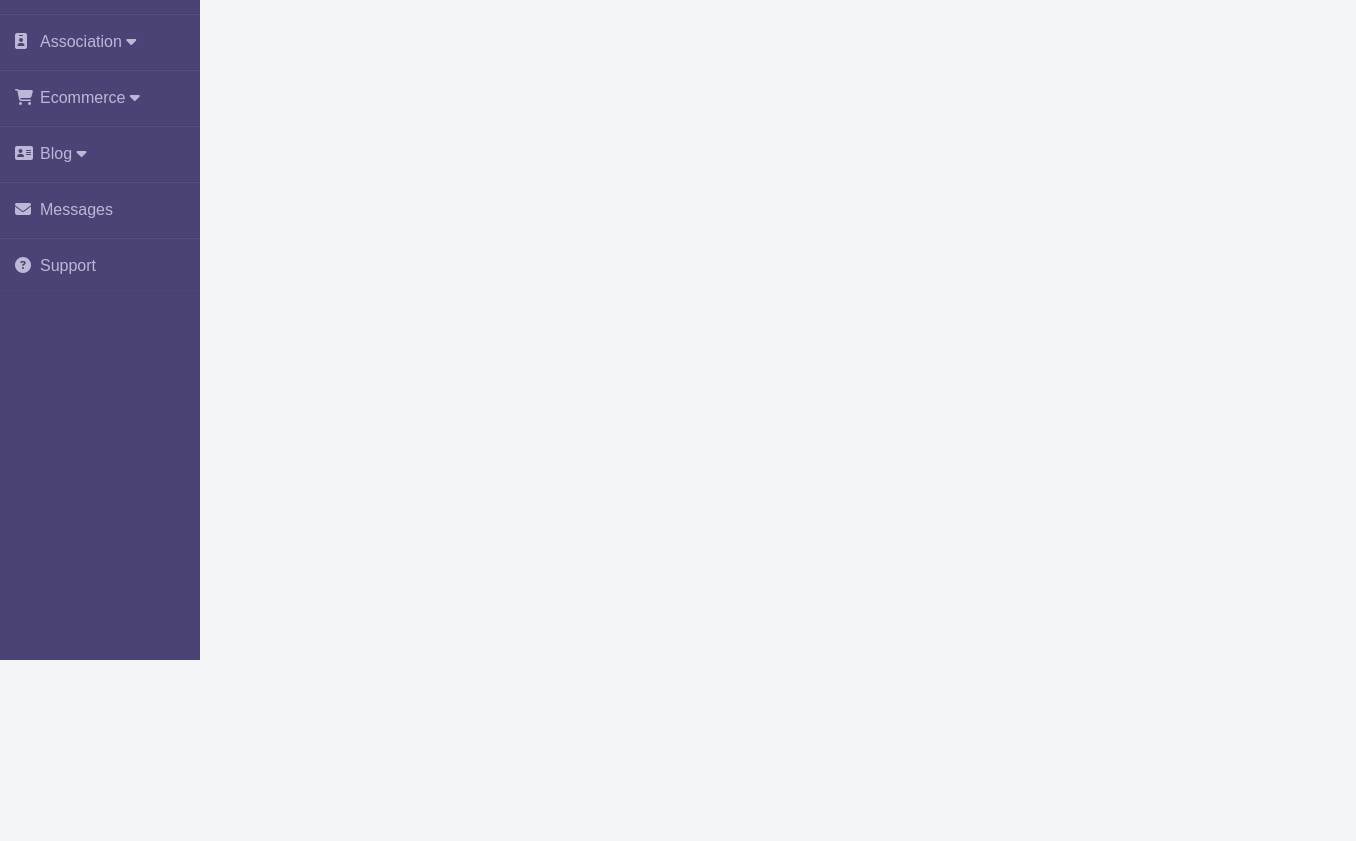
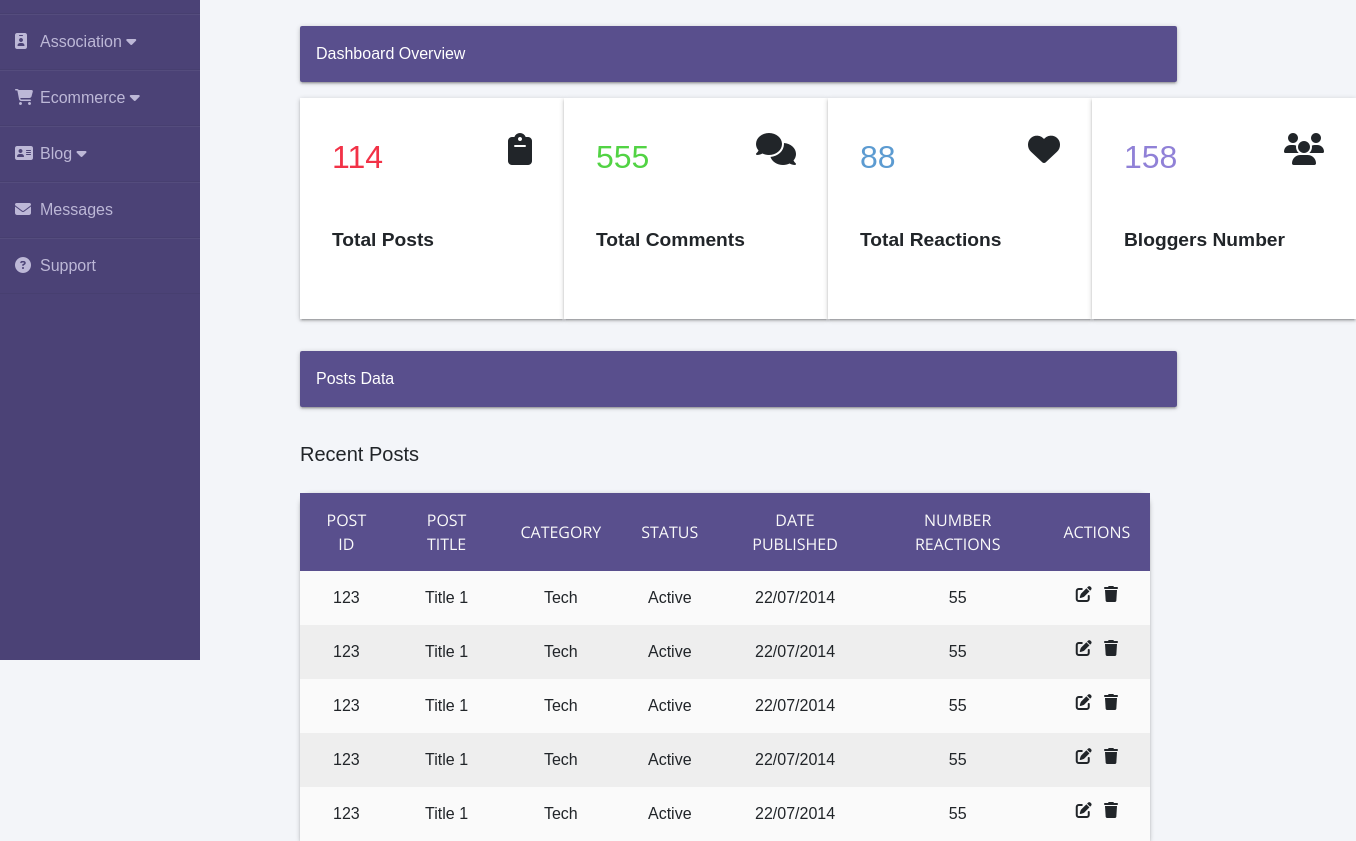
Before and after one commit to mouadkerdoud/fva_admin_console, a React (Create React App) app: page /dashblog in a window 1280 px wide. Shown: the part 140-981 px from the top of the page, 1356 px wide, since content can reach past the window. Before the commit the page ends 800 px from the top, so only its background shows below. Built offline with nearby package versions, Linux system fonts and the light colour scheme; the HTML template or start-up script is replaced by a standard one.

Commit message:
Started the first version of the blog dashboard

```diff
--- a/package.json
+++ b/package.json
@@ -16,6 +16,7 @@
     "react-pro-sidebar": "^0.4.4",
     "react-router-dom": "^5.2.0",
     "react-scripts": "3.4.3",
+    "react-tag-autocomplete": "^6.1.0",
     "react-tag-input": "^6.4.3"
   },
   "scripts": {
--- a/src/App.js
+++ b/src/App.js
@@ -7,6 +7,7 @@ import AddProduct from "./components/ecommerce/products/AddProduct"
 import CategoriesProducts from "./components/ecommerce/categories_products/CategoriesProducts"
 import AddCategoryProduct from "./components/ecommerce/categories_products/AddCategoryProduct"
 
+import DashBlog from "./components/blog/dashboard-blog/DashBlog"
 import Post from "./components/blog/Posts/Post"
 import AddPost from "./components/blog/Posts/AddPost"
 import CategoryPost from "./components/blog/categories_posts/CategoryPost"
@@ -15,6 +16,7 @@ import AddCategoryPost from "./components/blog/categories_posts/AddCategoryPost"
 import Association from "./components/association_profile/Association"
 import User from "./components/association_profile/User"
 import AddUser from "./components/association_profile/AddUser"
+
 
 
 
@@ -45,6 +47,7 @@ function App() {
         <Route path="/AddCategoryPost" component={AddCategoryPost} />
         <Route path="/User" component={User} />
         <Route path="/AddUser" component={AddUser} />
+        <Route path="/dashblog" component={DashBlog} />
 
 
 
--- /dev/null
+++ b/src/components/blog/dashboard-blog/DashBlog.js
@@ -0,0 +1,150 @@
+import React from 'react'
+
+
+const DashboardBlog = () => {
+    return (
+        <div className='container'>
+
+          <h1>Dashboard Blog</h1>
+
+          <div className="bar">Dashboard Overview</div>
+
+          <div className="overview">
+
+              <div className="stat-overview">
+
+                  <div className="top-elements">
+                    <span className="number income">114 </span>
+                    <i className="fas fa-clipboard overview-icon"></i>
+                  </div>
+
+                  <p>Total Posts</p>
+              </div>
+
+              <div className="stat-overview">
+                    <div className="top-elements">
+                        <span className="number feedback">555</span>
+                        <i className="fas fa-comments overview-icon"></i>
+                    </div>
+                      <p>Total Comments</p>
+              </div>
+
+              <div className="stat-overview">
+                      <div className="top-elements">
+                        <span className="number nbr-order">88</span>
+                        <i className="fas fa-heart overview-icon"></i>
+                      </div>
+                      <p>Total Reactions</p>
+              </div>
+
+              <div className="stat-overview">
+                    <div className="top-elements">
+                        <span className="number nbr-users">158</span>
+                        <i className="fas fa-users overview-icon"></i>
+                    </div>
+                      <p>Bloggers Number</p>
+              </div>
+
+
+          </div>
+
+          <div className="bar">Posts Data</div>
+
+
+
+          <p className="table-title">Recent Posts</p>
+
+          <table className="table-prod">
+
+        <thead>
+            <tr>
+                <th>Post Id</th>
+                <th>Post Title</th>
+                <th>Category</th>
+                <th>Status</th>
+                <th>Date Published</th>
+                <th>Number Reactions</th>
+                <th>Actions</th>
+            </tr>
+        </thead>
+
+        <tbody >
+
+
+
+            <tr>
+                <td>123</td>
+                <td>Title 1</td>
+                <td>Tech</td>
+                <td>Active</td>
+                <td>22/07/2014</td>
+                <td>55</td>
+                <td className="actions-table">
+                    <i className="fas fa-edit"></i>
+                    <i className="fas fa-trash"></i>
+                </td>
+            </tr>
+
+            <tr>
+                <td>123</td>
+                <td>Title 1</td>
+                <td>Tech</td>
+                <td>Active</td>
+                <td>22/07/2014</td>
+                <td>55</td>
+                <td className="actions-table">
+                    <i className="fas fa-edit"></i>
+                    <i className="fas fa-trash"></i>
+                </td>
+            </tr>
+
+            <tr>
+                <td>123</td>
+                <td>Title 1</td>
+                <td>Tech</td>
+                <td>Active</td>
+                <td>22/07/2014</td>
+                <td>55</td>
+                <td className="actions-table">
+                    <i className="fas fa-edit"></i>
+                    <i className="fas fa-trash"></i>
+                </td>
+            </tr>
+
+            <tr>
+                <td>123</td>
+                <td>Title 1</td>
+                <td>Tech</td>
+                <td>Active</td>
+                <td>22/07/2014</td>
+                <td>55</td>
+                <td className="actions-table">
+                    <i className="fas fa-edit"></i>
+                    <i className="fas fa-trash"></i>
+                </td>
+            </tr>
+
+            <tr>
+                <td>123</td>
+                <td>Title 1</td>
+                <td>Tech</td>
+                <td>Active</td>
+                <td>22/07/2014</td>
+                <td>55</td>
+                <td className="actions-table">
+                    <i className="fas fa-edit"></i>
+                    <i className="fas fa-trash"></i>
+                </td>
+            </tr>
+
+        </tbody>
+
+
+          </table>
+
+
+      </div>
+    )
+}
+
+export default DashboardBlog
--- a/src/components/ecommerce/dashboard/Dashboard.js
+++ b/src/components/ecommerce/dashboard/Dashboard.js
@@ -6,7 +6,7 @@ const Dashboard = () => {
     return (
         <div className='container'>
 
-          <h1>Dashboard</h1>
+          <h1>Dashboard Ecommerce</h1>
 
           <div className="bar">Ecommerce Overview</div>
 
--- a/src/components/layout/Sidebar.js
+++ b/src/components/layout/Sidebar.js
@@ -33,7 +33,7 @@ const Sidebar = () => {
                     </SidebarItems>
 
                     <SidebarItems title="Blog" icon={<i className="fas fa-address-card"></i>} drop={<i className="fas fa-caret-down"></i>}>
-                        <DropDown title="Dashboard Blog" icon={<i class="fas fa-chart-bar"></i>} link="DashboardBlog" />
+                        <DropDown title="Dashboard Blog" icon={<i class="fas fa-chart-bar"></i>} link="dashblog" />
                         <DropDown title="Posts" icon={<i className="fas fa-clipboard"></i>} link="post" />
                         <DropDown title="Post Categories" icon={<i class="fas fa-list-ul"></i>} link="categoriesPost" />
                     </SidebarItems>
```
Also changed, not shown: src/components/layout/Tags.js (added, +66 -0 lines), src/App.css (line endings or trailing spaces), 1 other file (tests, documents, lock files or other folders).
